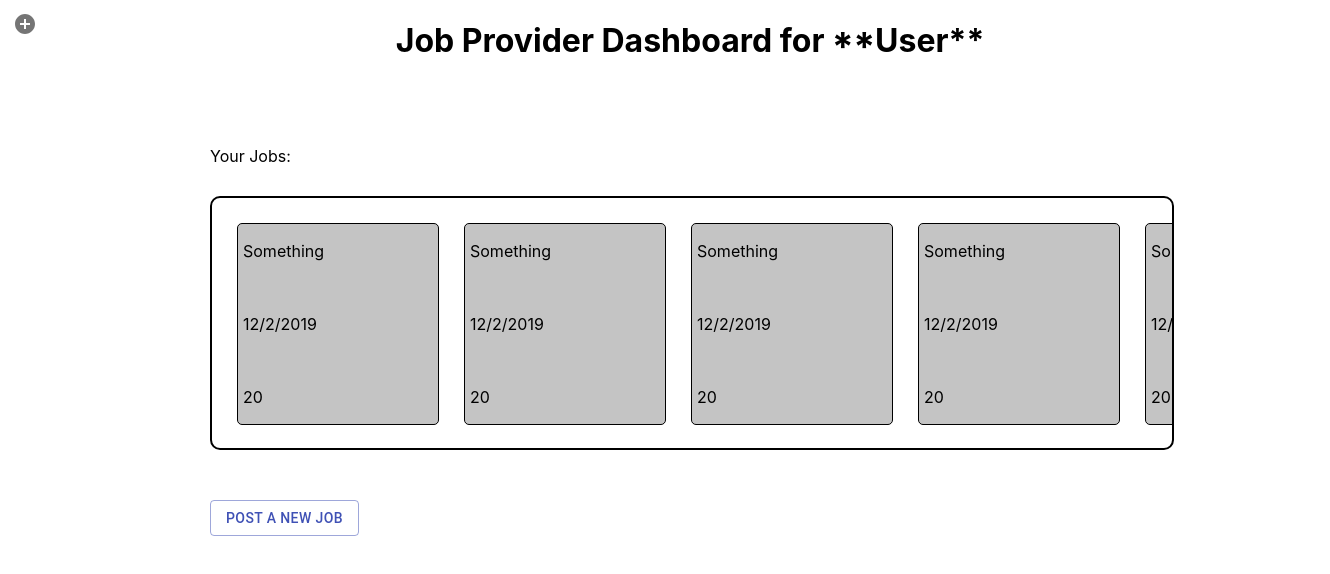
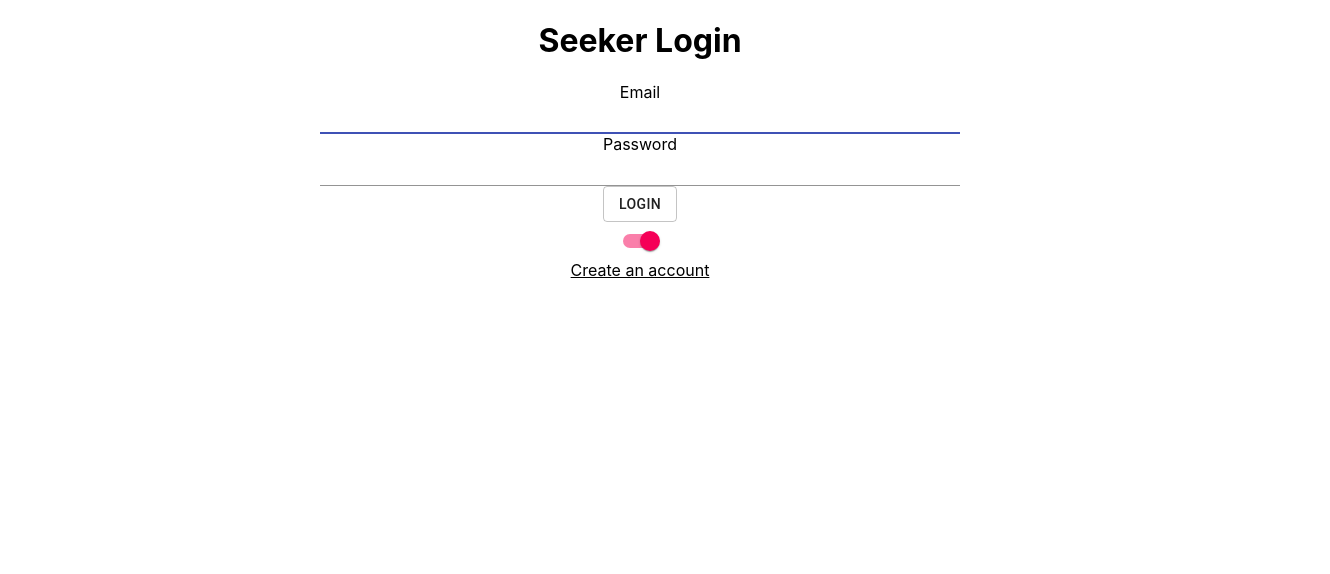
Before and after one commit to Droom-5-Build-Week/Front-End, a React (Create React App) app: page / in a window 1280 px wide. Shown: the top 574 px of the page, 1330 px wide, since content can reach past the window. Built offline with nearby package versions, Linux system fonts and the light colour scheme; what cogo-toast would draw is missing.

Commit message:
route code and some store stuff

```diff
--- a/src/App.js
+++ b/src/App.js
@@ -15,12 +15,11 @@ function App() {
   return (
     <div className="App">
       <Switch>
-        <Route exact path='/' render={ props => <Dashboard userType='provider' {...props}/> }/>
-        <Route exact path='/sign-up-seeker' render={ props => <JobSeekerOnboarding {...props} /> }/>
-        <Route exact path='/sign-up-provider' render={ props => <JPSignUp {...props}/> } />
-        <PrivateRoute path='/dashboard' render={props => <Dashboard />} />
+        <Route exact path='/' component={LoginForm }/>
+        <Route exact path='/sign-up-seeker' component={JobSeekerOnboarding  }/>
+        <Route exact path='/sign-up-provider' component={JPSignUp  } />
+        <PrivateRoute path='/dashboard' component={Dashboard } />
       </Switch>
-
     </div>
   );
 }
```
